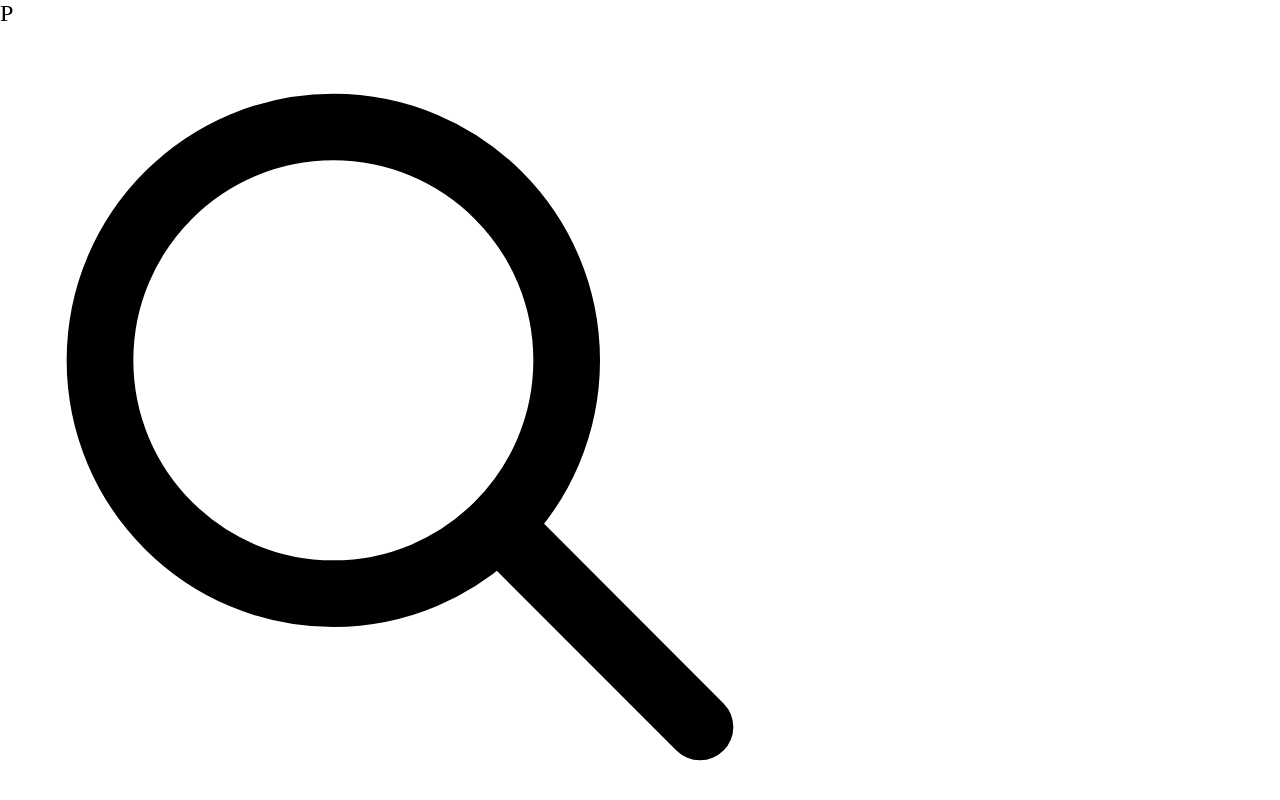
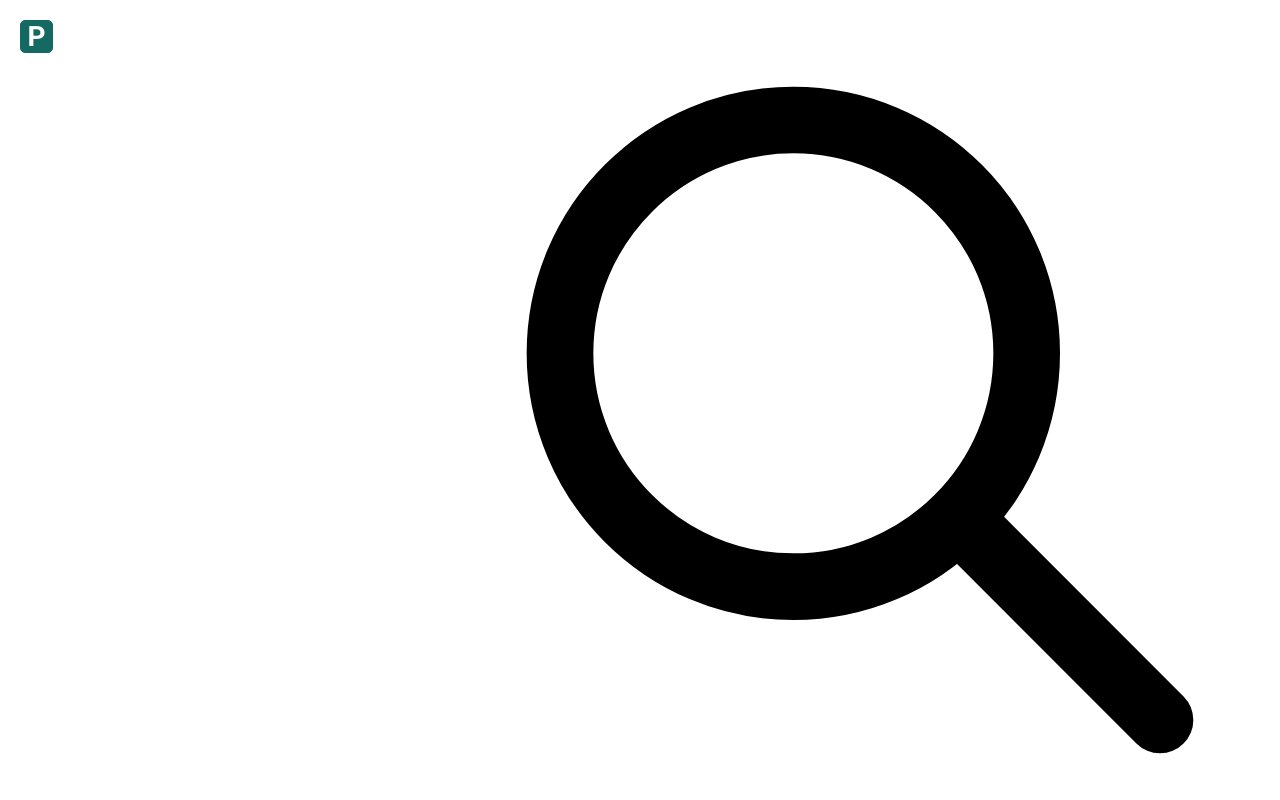
Before and after one commit to NicolasGerac/plant-ecommerce-website-HTML-CSS, a plain HTML site: page index.html in a window 1280 px wide. Shown: the top 800 px of the page. Drawn offline with Linux system fonts and the light colour scheme.

Commit message:
Changing the logo balise for a p, logo styling

```diff
--- a/index.html
+++ b/index.html
@@ -9,7 +9,7 @@
     <body>
         <header>
             <nav>
-                <h1>P</h1>
+                <p id="logo">P</p>
                 <ul>
                     <li>
                         <a href=""
--- a/style.css
+++ b/style.css
@@ -27,6 +27,7 @@ ul {
     margin: 0;
     padding: 0;
     font-weight: normal;
+    font-family: var(--font-family-default);
 }
 
 ol,
@@ -42,9 +43,48 @@ img {
 
 /* CSS VARIABLES */
 :root {
+    /* Colors */
     --clr-primary: #156963;
     --clr-primary-grey: #f3f4f6;
     --clr-primary-black: #28282b;
     --clr-primary-white: #ffffff;
+
+    /* Font */
+    --font-family-default: "Roboto", sans-serif;
+    --fw-normal: 400;
+    --fw-regular: 500;
+    --fw-bold: 700;
+    --fw-black: 800;
+
+    --fs-400: 1.125rem;
+    --fs-500: 1.25rem;
+    --fs-600: 1.5rem;
+    --fs-700: 1.75rem;
+    --fs-800: 2rem;
+    --fs-900: 5rem;
 }
 /* END OF CSS VARIABLES */
+
+/* HEADER STYLE */
+nav {
+    display: flex;
+    justify-content: space-between;
+    padding: 20px;
+}
+
+#logo {
+    width: calc(var(--fs-700) + 5px);
+    height: calc(var(--fs-700) + 5px);
+
+    display: flex;
+    align-items: center;
+    justify-content: center;
+
+    font-size: var(--fs-700);
+    font-weight: var(--fw-black);
+    color: var(--clr-primary-white);
+
+    border: 1px solid var(--clr-primary);
+    border-radius: 5px;
+    background-color: var(--clr-primary);
+}
```
